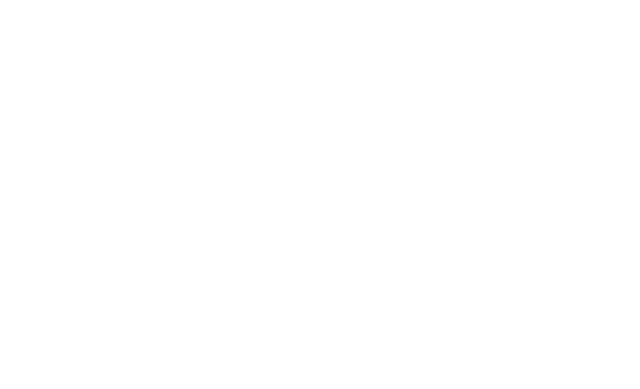
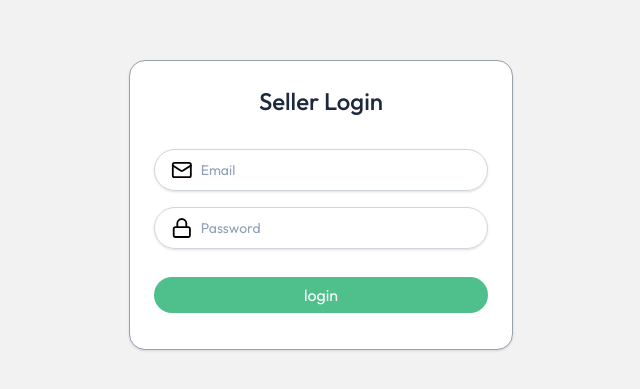
Before and after one commit to hassanjawedwani/WebProjects, a React (Vite) app in the folder MERN/Green Cart/client/: page /seller in a window 1280 px wide. Before the commit this address had no page. Shown: the part 195-584 px from the top of the page, without its empty margins (319-959 px from the left). Built offline with nearby package versions, Linux system fonts and the light colour scheme.

Commit message:
seller login page done

```diff
--- a/MERN/Green Cart/client/src/App.jsx
+++ b/MERN/Green Cart/client/src/App.jsx
@@ -12,11 +12,13 @@ import ProductDetails from "./pages/ProductDetails.jsx";
 import Cart from "./pages/Cart.jsx";
 import AddAddress from "./pages/AddAddress.jsx";
 import MyOrders from "./pages/MyOrders.jsx";
+import SellerLogin from "./pages/seller/SellerLogin.jsx";
+import Seller from "./pages/seller/Seller.jsx";
 
 
 const App = () => {
   const isSellerPath = useLocation().pathname.includes("seller");
-  const { showLoginForm } = useAppContext();
+  const { showLoginForm, isSeller } = useAppContext();
   return (
     <div className="min-h-screen flex flex-col">
       {isSellerPath ? null : <Navbar />}
@@ -31,6 +33,7 @@ const App = () => {
           <Route path="/cart" element={<Cart />} />
           <Route path="/add-address" element={<AddAddress />} />
           <Route path="/my-orders" element={<MyOrders />} />
+          <Route path="/seller" element={isSeller ? <Seller /> : <SellerLogin />} />
         </Routes>
       </div>
       {isSellerPath ? null : <Footer />}
--- a/MERN/Green Cart/client/src/components/Navbar.jsx
+++ b/MERN/Green Cart/client/src/components/Navbar.jsx
@@ -38,7 +38,7 @@ const Navbar = () => {
             <div className="relative group">
               <img src={assets.profile_icon} alt="profile icons" className="w-10 h-10"/>
               <ul className="hidden group-hover:block text-sm absolute top-10 right-0 shadow py-2.5 w-24 rounded-md z-10 bg-white border border-gray-300">
-                <li className="pl-3 p-1.5 cursor-pointer hover:bg-primary/10" onClick={() => navigate("/orders")}>My Orders</li>
+                <li className="pl-3 p-1.5 cursor-pointer hover:bg-primary/10" onClick={() => navigate("/my-orders")}>My Orders</li>
                 <li className="pl-3 p-1.5 cursor-pointer hover:bg-primary/10" onClick={() => { setUser(false) }}>Logout</li>
               </ul>
             </div>
--- /dev/null
+++ b/MERN/Green Cart/client/src/pages/seller/Seller.jsx
@@ -0,0 +1,11 @@
+import React from 'react'
+
+const Seller = () => {
+  return (
+    <div>
+      seller
+    </div>
+  )
+}
+
+export default Seller
--- /dev/null
+++ b/MERN/Green Cart/client/src/pages/seller/SellerLogin.jsx
@@ -0,0 +1,55 @@
+import {  Lock, Mail, User } from 'lucide-react'
+import React, { useEffect, useState } from 'react'
+import { Link } from 'react-router'
+import { useAppContext } from '../../context/AppContext';
+
+
+const SellerLogin = () => {
+
+  const { isSeller, setIsSeller, navigate } = useAppContext();
+
+  const initialState = {
+    email: "",
+    password: ""
+  }
+  const [formData, setFormData] = useState(initialState);
+
+  const inputHandler = (e) => setFormData(prevData => ({ ...prevData, [e.target.name]: e.target.value }));
+
+  const submitHandler = (e) => {
+    e.preventDefault();
+    console.log(formData);
+    setIsSeller(true);
+
+  }
+
+  useEffect(() => {
+    if (isSeller) {
+      navigate("/seller")
+    }
+  }, [isSeller])
+  return (
+    <div className='w-full h-svh flex items-center justify-center bg-black/5 shadow'>
+      <form className='bg-white min-w-96 max-w-96 border border-gray-400 rounded-2xl p-6 shadow'>
+
+        <h1 className='text-2xl font-medium text-center text-slate-800'>Seller Login</h1>
+
+        <div className='mt-8 mb-4'>
+          <div className='flex items-center px-4 py-2 gap-2 rounded-full border border-gray-300 mt-4 focus-within:border-primary-dull shadow '>
+            <Mail />
+            <input type="text" onChange={inputHandler} value={formData.email} name="email" className='w-full outline-none text-slate-600 placeholder:text-slate-400 text-sm ' placeholder='Email' />
+          </div>
+          <div className='flex items-center px-4 py-2 gap-2 rounded-full border border-gray-300 mt-4 focus-within:border-primary-dull shadow '>
+            <Lock />
+            <input type="text" onChange={inputHandler} value={formData.password} name="password" className='w-full outline-none text-slate-600 placeholder:text-slate-400 text-sm ' placeholder='Password' />
+          </div>
+        </div>
+
+        <button type="submit" onClick={submitHandler} className='bg-primary hover:bg-primary-dull text-white w-full h-9 rounded-full my-3'>login</button>
+
+      </form>
+    </div>
+  );
+}
+
+export default SellerLogin;
```
